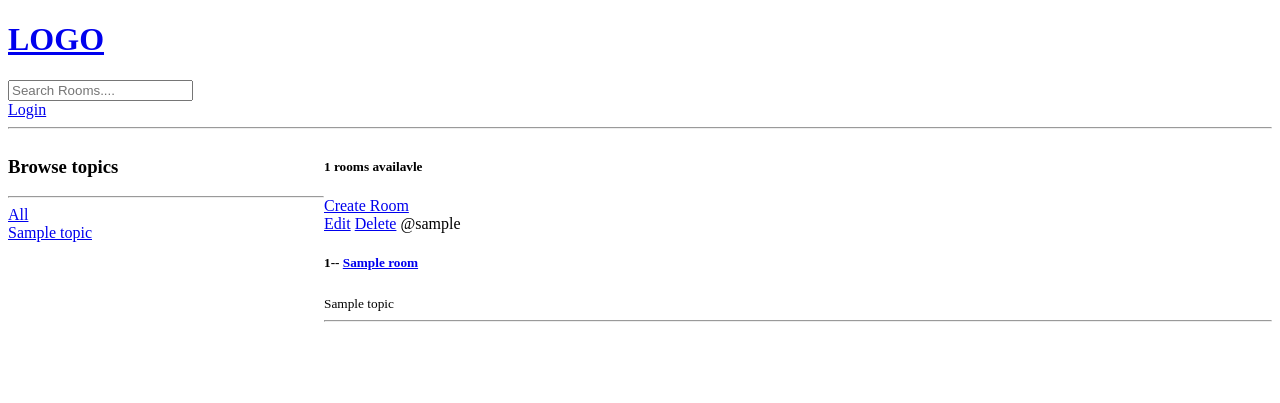
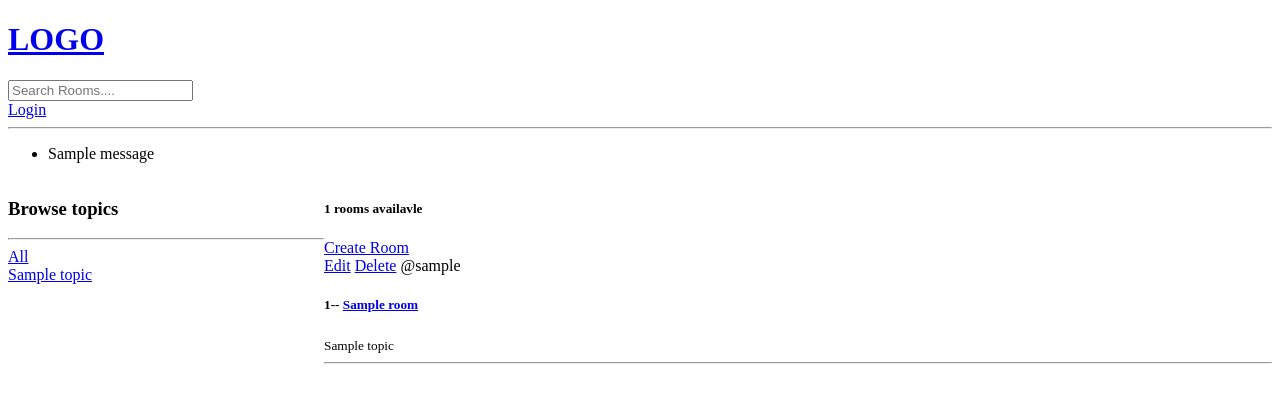
Before and after one commit to mahfuj80/studybud-django, a Django app: page / in a window 1280 px wide. Shown: the top 403 px of the page. Run offline with Django 5.2, Linux system fonts and the light colour scheme; tables that the repository leaves empty hold one stand-in row (values such as "Sample post"); one stand-in notice (Sample message) is shown.

Commit message:
flash messages and login user authenticate created

```diff
--- a/base/views.py
+++ b/base/views.py
@@ -2,6 +2,7 @@
 from django.shortcuts import render, redirect
 from django.contrib import messages
 from django.db.models import Q
+from django.contrib.auth import authenticate, login, logout
 from django.contrib.auth.models import User
 from .models import Room, Topic
 from .forms import RoomForm
@@ -27,10 +28,16 @@ def loginPage(request):
                         messages.error(request, 'User Does Not Exist')
                         return redirect('login')
 
+                user = authenticate(request, username=username, password=password)
+
+                if user is not None:
+                        login(request, user)
+                        return redirect('home')
+                else:
+                        messages.error(request, 'Invalid Credentials')
+                        return redirect('login')
         context = {}
         return render(request, 'base/login_register.html', context)
-
-
 
 def home(request):
         q = request.GET.get('q') if request.GET.get('q') != None else ''
--- a/templates/main.html
+++ b/templates/main.html
@@ -7,7 +7,19 @@
 
   <body>
     {% include "navbar.html" %}
-     {% block content %}
-     {% endblock %}
+
+    {% if messages %}
+      <ul class="messages">
+        {% for message in messages %}
+          <li{% if message.tags %} class="{{ message.tags }}"{% endif %}>
+            {{ message }}
+          </li>
+        {% endfor %}
+      </ul>
+    {% endif %}
+
+
+    {% block content %}
+    {% endblock %}
   </body>
 </html>
```
